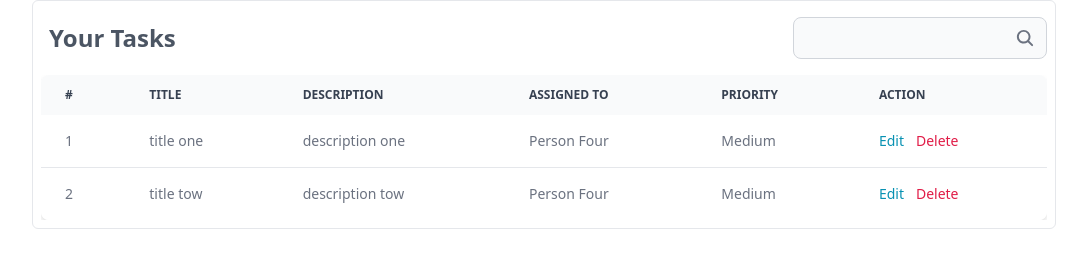
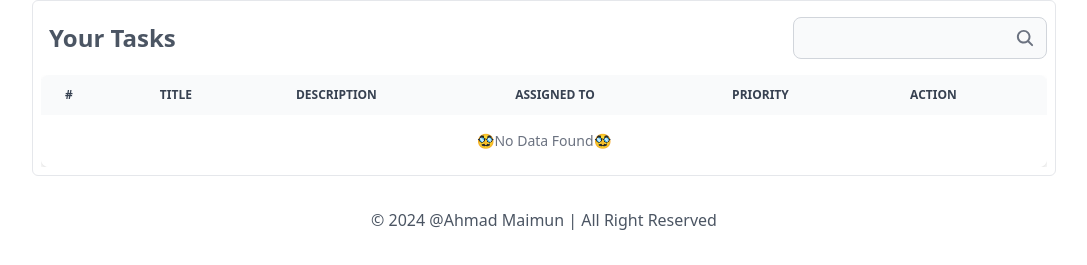
Before and after one commit to Ahmad-Maimun/Task-Management, a React (Vite) app: page / in a window 1280 px wide. Shown: the part 439-704 px from the top of the page, without its empty margins (96-1183 px from the left). Built offline with nearby package versions, Linux system fonts and the light colour scheme.

Commit message:
Clear Tasks Done

```diff
--- /dev/null
+++ b/src/components/DeleteTasksModal.jsx
@@ -0,0 +1,30 @@
+import { Button, Modal } from "flowbite-react";
+import { HiOutlineExclamationCircle } from "react-icons/hi";
+
+export function DeleteTasksModal({ onOpenModal, onCloseModal, setTasks }) {
+    let deleteTasks = () => {
+        setTasks([]);
+        onCloseModal();
+    };
+    return (
+        <>
+            <Modal show={onOpenModal} size="md" onClose={() => onCloseModal(false)} popup>
+                <Modal.Header />
+                <Modal.Body>
+                    <div className="text-center">
+                        <HiOutlineExclamationCircle className="mx-auto mb-4 h-14 w-14 text-gray-400 dark:text-gray-200" />
+                        <h3 className="mb-5 text-lg font-normal text-gray-500 dark:text-gray-400">Are you sure you want to delete this Task?</h3>
+                        <div className="flex justify-center gap-4">
+                            <Button color="failure" onClick={() => deleteTasks()}>
+                                {"Yes, I'm sure"}
+                            </Button>
+                            <Button color="gray" onClick={() => onCloseModal(false)}>
+                                No, cancel
+                            </Button>
+                        </div>
+                    </div>
+                </Modal.Body>
+            </Modal>
+        </>
+    );
+}
--- a/src/components/ModalPopup.jsx
+++ b/src/components/ModalPopup.jsx
@@ -11,7 +11,6 @@ export function ModalPopup({ onOpen, onClose, onCreate }) {
     } = useForm({
         resolver: yupResolver(formValidation),
     });
-
 
     const onSubmit = (data) => {
         onCreate(data);
@@ -46,7 +45,7 @@ export function ModalPopup({ onOpen, onClose, onCreate }) {
                                         <Label htmlFor="countries" value="Assign To" />
                                     </div>
                                     <Select id="countries" {...register("assignTo")}>
-                                        <option  disabled>Select Something</option>
+                                        <option disabled>Select Something</option>
                                         <option value="Person One">Person One</option>
                                         <option value="Person Tow">Person Tow</option>
                                         <option value="Person Three">Person Three</option>
@@ -60,7 +59,7 @@ export function ModalPopup({ onOpen, onClose, onCreate }) {
                                     <Label htmlFor="countries" value="Priority" />
                                 </div>
                                 <Select id="countries" {...register("priority")}>
-                                    <option  disabled>Select Something</option>
+                                    <option disabled>Select Something</option>
                                     <option value="High">High</option>
                                     <option value="Medium">Medium</option>
                                     <option value="Low">Low</option>
--- a/src/form-validaiton/modalForm.js
+++ b/src/form-validaiton/modalForm.js
@@ -2,7 +2,7 @@ import * as yup from "yup";
 
 export const formValidation = yup.object({
     title: yup.string().required().min(5),
-    description: yup.string().required().min(5),
+    description: yup.string().required().min(5).max(500),
     assignTo: yup.string().required(),
     priority: yup.string().required(),
   }).required();
--- a/src/sections/task-table/TaskItem.jsx
+++ b/src/sections/task-table/TaskItem.jsx
@@ -1,7 +1,7 @@
 import { Table } from "flowbite-react";
 
 function TaskItem(props) {
-    let {title, description, assignTo, priority} = props.data;
+    let { title, description, assignTo, priority } = props.data;
     return (
         <Table.Row className="bg-white dark:border-gray-700 dark:bg-gray-800">
             <Table.Cell>{props.index + 1}</Table.Cell>
--- a/src/sections/task-table/TaskTable.jsx
+++ b/src/sections/task-table/TaskTable.jsx
@@ -1,10 +1,11 @@
 /* eslint-disable no-unused-vars */
-import Container from "../../components/container";
+import Container from "../../components/Container";
 import { Button, Table } from "flowbite-react";
 import TaskItem from "./TaskItem";
 import TaskTableHeader from "../TaskTableHeader";
 import { ModalPopup } from "../../components/ModalPopup";
 import { useState } from "react";
+import { DeleteTasksModal } from "../../components/DeleteTasksModal";
 
 function NoData() {
     return (
@@ -18,40 +19,27 @@ function NoData() {
 
 function TaskTable() {
     let [openModal, setOpenModal] = useState(false);
-    let [tasks, setTasks] = useState([
-        {
-            id: 1,
-            "title": "title one",
-            "description": "description one",
-            "assignTo": "Person Four",
-            "priority": "Medium"
-        },
-        {
-            id: 2,
-            "title": "title tow",
-            "description": "description tow",
-            "assignTo": "Person Four",
-            "priority": "Medium"
-        }
-    ]);
+    let [openDeleteModal, setOpenDeleteModal] = useState(false);
+    let [tasks, setTasks] = useState([]);
     let createHandler = (item) => {
         let updateTasks = [
             ...tasks,
             {
                 ...item,
-                id: tasks.length + 1
-            }
+                id: tasks.length + 1,
+            },
         ];
         setTasks(updateTasks.reverse());
-
-    }
+    };
     return (
         <Container className="mt-5">
             <div className="flex justify-end">
                 <Button onClick={() => setOpenModal(true)} className="mr-2" color="success">
                     Add Task
                 </Button>
-                <Button color="failure" onClick={() => setTasks('')}>Clear Tasks</Button>
+                <Button color="failure" onClick={() => setOpenDeleteModal(true)}>
+                    Clear Tasks
+                </Button>
             </div>
             <div className="p-2 rounded-md border dark:border-gray-500 my-6">
                 <TaskTableHeader />
@@ -65,13 +53,12 @@ function TaskTable() {
                             <Table.HeadCell>Priority</Table.HeadCell>
                             <Table.HeadCell>Action</Table.HeadCell>
                         </Table.Head>
-                        <Table.Body className="divide-y">
-                            {tasks.length == 0 ? <NoData /> : tasks.map((item, index) => <TaskItem data={item} index={index} key={item.id} />)}
-                        </Table.Body>
+                        <Table.Body className="divide-y">{tasks.length == 0 ? <NoData /> : tasks.map((item, index) => <TaskItem data={item} index={index} key={item.id} />)}</Table.Body>
                     </Table>
                 </div>
             </div>
             <ModalPopup onCreate={createHandler} onOpen={openModal} onClose={() => setOpenModal(false)} />
+            {tasks.length > 0 && <DeleteTasksModal onOpenModal={openDeleteModal} onCloseModal={() => setOpenDeleteModal(false)} setTasks={setTasks} />}
         </Container>
     );
 }
```
Also changed, not shown: src/sections/header/Header.jsx (line endings or trailing spaces).
